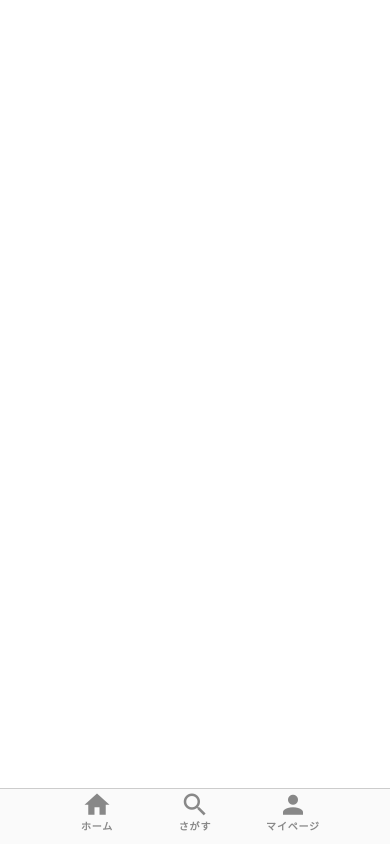
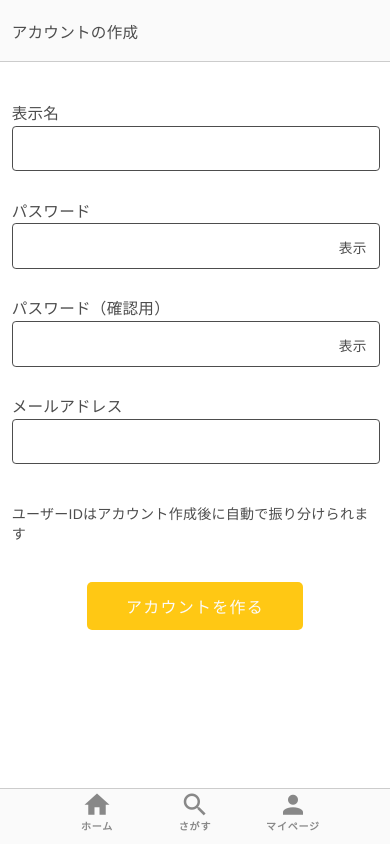
Before and after one commit to yuru-camper/nugget, a Vue app: page /make-account in a window 390 px wide. Built offline with nearby package versions, Linux system fonts and the light colour scheme.

Commit message:
ログインページとアカウント作成ページを追加　マイページのリンクがmypage -> my-pageに

```diff
--- a/src/App.vue
+++ b/src/App.vue
@@ -39,6 +39,10 @@
         .container {
             width: 100vw;
         }
+
+        a {
+            text-decoration: none;
+        }
     }
 
 </style>
--- a/src/components/Footer.vue
+++ b/src/components/Footer.vue
@@ -7,7 +7,7 @@
             <router-link to="/search">
                 <IconButton :icon="search.icon" :name="search.name"></IconButton>
             </router-link>
-            <router-link to="/mypage">
+            <router-link to="/my-page">
                 <IconButton :icon="mypage.icon" :name="mypage.name"></IconButton>
             </router-link>
         </div>
--- a/src/components/InputBar.vue
+++ b/src/components/InputBar.vue
@@ -8,14 +8,11 @@
 <style lang="scss">
     .input-bar {
         input {
-            height: 30px;
-            width: 300px;
             color: #888888;
             background-color: #F0F0F0;
             border: none;
             border-radius: 10px;
             padding-left: 10px;
-            font-size: 15px;
         }
     }
 </style>
--- a/src/router/index.js
+++ b/src/router/index.js
@@ -3,7 +3,9 @@ import VueRouter from 'vue-router'
 import Home from '../views/Home.vue'
 import MyPage from '../views/MyPage.vue'
 import LogIn from '../views/LogIn.vue'
+
 import EditProfile from '../views/rank1/EditProfile.vue'
+import MakeAccount from '../views/rank1/MakeAccount.vue'
 
 Vue.use(VueRouter)
 
@@ -22,19 +24,24 @@ const routes = [
         component: () => import( /* webpackChunkName: "about" */ '../views/Search.vue')
     },
     {
-        path: '/mypage',
-        name: 'mypage',
+        path: '/my-page',
+        name: 'my-page',
         component: MyPage
     },
     {
-        path: '/login',
-        name: 'login',
+        path: '/log-in',
+        name: 'log-in',
         component: LogIn
     },
     {
         path: '/edit-profile',
         name: 'edit-profile',
         component: EditProfile
+    },
+    {
+        path: '/make-account',
+        name: 'make-account',
+        component: MakeAccount
     }
 ]
 
--- a/src/views/LogIn.vue
+++ b/src/views/LogIn.vue
@@ -6,7 +6,10 @@
         </div>
         <img src="@/assets/login-dog.png" alt="">
         <div class="buttons">
-            <TextButton class="with-color" name="アカウントを作る"></TextButton>
+            <router-link to="/make-account">
+                <TextButton class="with-color" name="アカウントを作る"></TextButton>
+            </router-link>
+
             <TextButton name="ログインする"></TextButton>
         </div>
     </div>
@@ -35,9 +38,13 @@
 
             .text-button {
                 display: block;
-                width: 50vw;
+                width: 55vw;
                 padding: 2vw 0;
                 margin: 5vw auto 0;
+
+                &.with-color {
+                    color: white;
+                }
             }
         }
     }
--- a/src/views/MyPage.vue
+++ b/src/views/MyPage.vue
@@ -116,7 +116,7 @@
             return {
                 userName: 'のび太さんのエッジ',
                 userID: 'nobitasedge',
-                bio: 'プログラミングとかの入門書って絶対入門じゃないよね。「素人質問で申し訳ないのですが」と同じだよねああああああああああああああああああああああああああああああああああああああああああああああああ'
+                bio: '「素人質問で申し訳ない」の対偶は「お灸をすえる玄人回答」'
             }
         }
     }
--- a/src/views/rank1/EditProfile.vue
+++ b/src/views/rank1/EditProfile.vue
@@ -27,15 +27,6 @@
                     </div>
                     <div class="right">
                         <InputBar :value="openValue.name"></InputBar>
-                    </div>
-                </div>
-                <div class="user-id content">
-                    <div class="left">
-                        ユーザーID
-                    </div>
-                    <div class="right">
-                       <span>@</span>
-                       <InputBar :value="openValue.userID"></InputBar>
                     </div>
                 </div>
                 <div class="bio content">
@@ -117,22 +108,6 @@
                         }
                     }
                 }
-
-                &:nth-child(3) .right {
-                    margin-left: auto;
-                    display: flex;
-
-                    span {
-                        margin-top: 9px;
-                        margin-right: 5px;
-                    }
-
-                    .input-bar {
-                        input {
-                            width: calc(100vw - 3vw * 2 - 20vw - 3vw - 5.3vw);
-                        }
-                    }
-                }
             }
         }
     }
@@ -151,7 +126,6 @@
             return {
                 openValue: {
                     name: '名前',
-                    userID: 'user-id',
                     bio: '自己紹介文',
                 },
                 privateValue: {
--- /dev/null
+++ b/src/views/rank1/MakeAccount.vue
@@ -0,0 +1,149 @@
+<template>
+    <div class="make-account">
+        <div class="top">
+            アカウントの作成
+        </div>
+        <div class="contents">
+            <div class="name content">
+                <div class="title">
+                    表示名
+                </div>
+                <div class="input">
+                    <input type="text">
+                </div>
+            </div>
+
+            <div class="password content">
+                <div class="title">
+                    パスワード
+                </div>
+                <div class="input">
+                    <input :type="passwordType">
+                    <div class="td-button" @click="toggleDisplay">{{ tdText }}</div>
+                </div>
+            </div>
+            <div class="pass-confirm content">
+                <div class="title">
+                    パスワード（確認用）
+                </div>
+                <div class="input">
+                    <input :type="passwordType">
+                    <div class="td-button" @click="toggleDisplay">{{ tdText }}</div>
+                </div>
+            </div>
+            <div class="mail-address content">
+                <div class="title">
+                    メールアドレス
+                </div>
+                <div class="input">
+                    <input type="email">
+                </div>
+            </div>
+        </div>
+        <div class="note">
+            ユーザーIDはアカウント作成後に自動で振り分けられます
+        </div>
+        <div class="submit">
+            <router-link to="/my-page">
+                <TextButton name="アカウントを作る" class="with-color"></TextButton>
+            </router-link>
+        </div>
+    </div>
+</template>
+
+
+<style lang="scss">
+    .make-account {
+        color: #4d4d4d;
+
+        .top {
+            background: #fafafa;
+            padding: 5vw 3vw;
+            font-size: 4vw;
+            border-bottom: solid thin #ccc;
+        }
+
+        .contents {
+            margin: 10vw 3vw 0;
+            font-size: 12px;
+
+            .content {
+                width: 100%;
+                margin-top: 7vw;
+
+                .title {
+                    margin-bottom: 0.7vw;
+                    font-size: 4vw;
+                }
+
+                .input {
+                    position: relative;
+
+                    input {
+                        border: solid thin #4d4d4d;
+                        border-radius: 1vw;
+                        padding: 3vw 3vw 2.8vw;
+                        width: calc(100% - 3vw * 2);
+                        font-size: 4.5vw;
+                    }
+
+                    .td-button {
+                        font-size: 3.5vw;
+                        position: absolute;
+                        top: 3.5vw;
+                        right: 3vw;
+                    }
+                }
+            }
+        }
+
+        .note {
+            font-size: 3.6vw;
+            padding: 10vw 3vw;
+        }
+
+        .submit {
+            text-align: center;
+
+            .text-button {
+                padding: 3vw 10vw;
+
+                &.with-color {
+                    color: #fbfbfb;
+                }
+            }
+        }
+    }
+
+</style>
+
+
+<script>
+    import TextButton from '@/components/TextButton.vue'
+
+    export default {
+        components: {
+            TextButton
+        },
+        data() {
+            return {
+                isDisplay: false,
+                passwordType: 'password',
+                tdText: '表示'
+            }
+        },
+        methods: {
+            toggleDisplay() {
+                this.isDisplay = !this.isDisplay
+                if (this.isDisplay) {
+                    this.passwordType = 'text'
+                    this.tdText = '非表示'
+                } else {
+                    this.passwordType = 'password'
+                    this.tdText = '表示'
+                }
+             }
+        }
+    }
+
+</script>
--- a/vue.config.js
+++ b/vue.config.js
@@ -1,5 +1,5 @@
 module.exports = {
-    publicPath: '/nugget',
+//    publicPath: '/nugget',
     outputDir: 'docs',
     filenameHashing: false,
     productionSourceMap: false,
```
